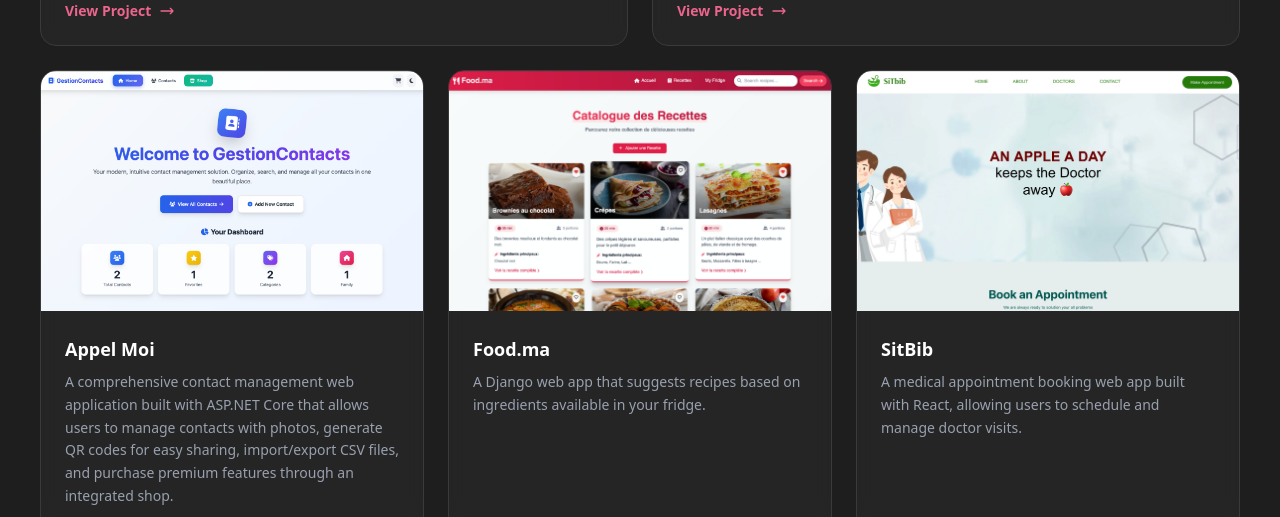
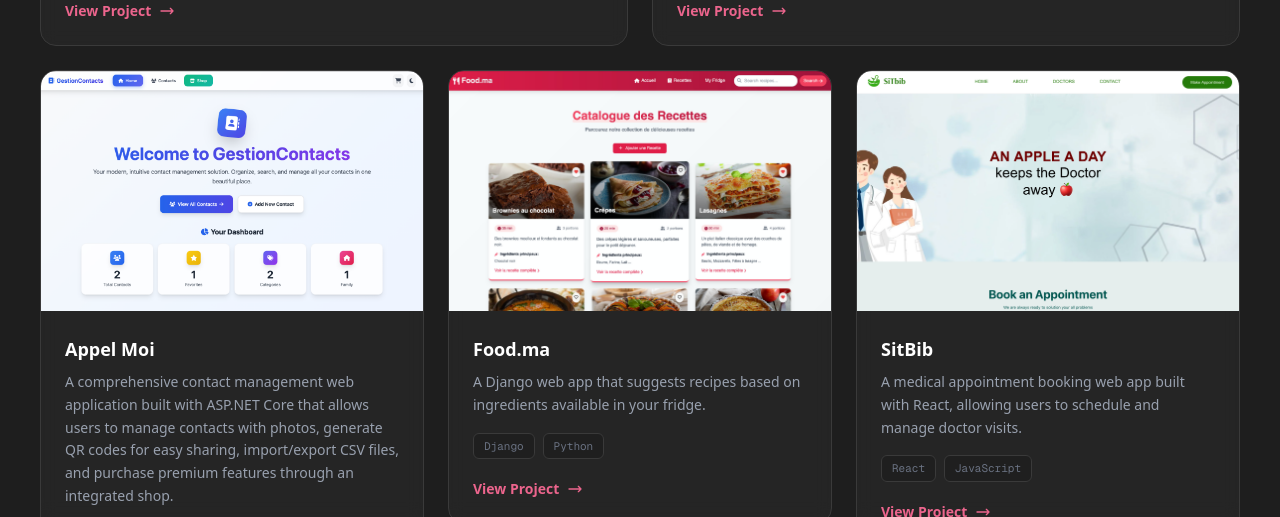
Before and after one commit to hafriaya/hafriaya.me, a Next.js app: page / in a window 1280 px wide. Both pictures are taken after a click on the button "Show More". Shown: the part 2116-2633 px from the top of the page. Built offline with nearby package versions, Linux system fonts and the light colour scheme.

Commit message:
feat: paginate Show More to reveal 3 projects per click

```diff
--- a/src/components/Projects.tsx
+++ b/src/components/Projects.tsx
@@ -9,8 +9,22 @@
 const featuredProjects = projects.filter((p) => p.featured);
 const otherProjects = projects.filter((p) => !p.featured);
 
+const BATCH_SIZE = 3;
+
 export default function Projects() {
-  const [showMore, setShowMore] = useState(false);
+  const [visibleCount, setVisibleCount] = useState(0);
+
+  const visibleOthers = otherProjects.slice(0, visibleCount);
+  const hasMoreToShow = visibleCount < otherProjects.length;
+  const isExpanded = visibleCount > 0;
+
+  const handleShowMore = () => {
+    setVisibleCount((prev) => Math.min(prev + BATCH_SIZE, otherProjects.length));
+  };
+
+  const handleShowLess = () => {
+    setVisibleCount(0);
+  };
 
   return (
     <section id="projects" className="relative bg-dark-bg py-24 sm:py-32">
@@ -39,9 +53,9 @@
           ))}
         </div>
 
-        {/* Other Projects (toggled) */}
+        {/* Other Projects (revealed in batches) */}
         <AnimatePresence>
-          {showMore && (
+          {visibleOthers.length > 0 && (
             <motion.div
               initial={{ opacity: 0, height: 0 }}
               animate={{ opacity: 1, height: "auto" }}
@@ -50,30 +64,40 @@
               className="overflow-hidden"
             >
               <div className="mt-6 grid grid-cols-1 sm:grid-cols-2 lg:grid-cols-3 gap-6">
-                {otherProjects.map((project, i) => (
-                  <ProjectCard
+                <AnimatePresence>
+                  {visibleOthers.map((project, i) => (
+                    <motion.div
                       key={project.id}
-                    project={project}
-                    delay={0.1 * i}
-                  />
+                      initial={{ opacity: 0, y: 20 }}
+                      animate={{ opacity: 1, y: 0 }}
+                      exit={{ opacity: 0, y: -10 }}
+                      transition={{
+                        duration: 0.4,
+                        delay: 0.1 * (i % BATCH_SIZE),
+                        ease: [0.16, 1, 0.3, 1],
+                      }}
+                      className="h-full"
+                    >
+                      <ProjectCard project={project} delay={0} />
+                    </motion.div>
                   ))}
+                </AnimatePresence>
               </div>
             </motion.div>
           )}
         </AnimatePresence>
 
-        {/* Show More / Show Less button */}
+        {/* Show More / Show Less buttons */}
         {otherProjects.length > 0 && (
-          <div className="mt-12 flex justify-center">
+          <div className="mt-12 flex justify-center gap-4">
+            {hasMoreToShow && (
               <button
-              onClick={() => setShowMore(!showMore)}
+                onClick={handleShowMore}
                 className="group inline-flex items-center gap-2 rounded-lg border border-dark-border px-6 py-3 text-sm font-semibold text-gray-300 transition-all hover:border-neon-pink/40 hover:text-neon-pink active:scale-[0.97]"
               >
-              {showMore ? "Show Less" : "Show More"}
+                Show More
                 <svg
-                className={`h-4 w-4 transition-transform duration-300 ${
-                  showMore ? "rotate-180" : ""
-                }`}
+                  className="h-4 w-4"
                   fill="none"
                   viewBox="0 0 24 24"
                   stroke="currentColor"
@@ -86,6 +110,28 @@
                   />
                 </svg>
               </button>
+            )}
+            {isExpanded && (
+              <button
+                onClick={handleShowLess}
+                className="group inline-flex items-center gap-2 rounded-lg border border-dark-border px-6 py-3 text-sm font-semibold text-gray-300 transition-all hover:border-neon-pink/40 hover:text-neon-pink active:scale-[0.97]"
+              >
+                Show Less
+                <svg
+                  className="h-4 w-4 rotate-180"
+                  fill="none"
+                  viewBox="0 0 24 24"
+                  stroke="currentColor"
+                  strokeWidth={2}
+                >
+                  <path
+                    strokeLinecap="round"
+                    strokeLinejoin="round"
+                    d="M19 9l-7 7-7-7"
+                  />
+                </svg>
+              </button>
+            )}
           </div>
         )}
       </div>
```
Lines whose indentation alone changed are shown as unchanged.
